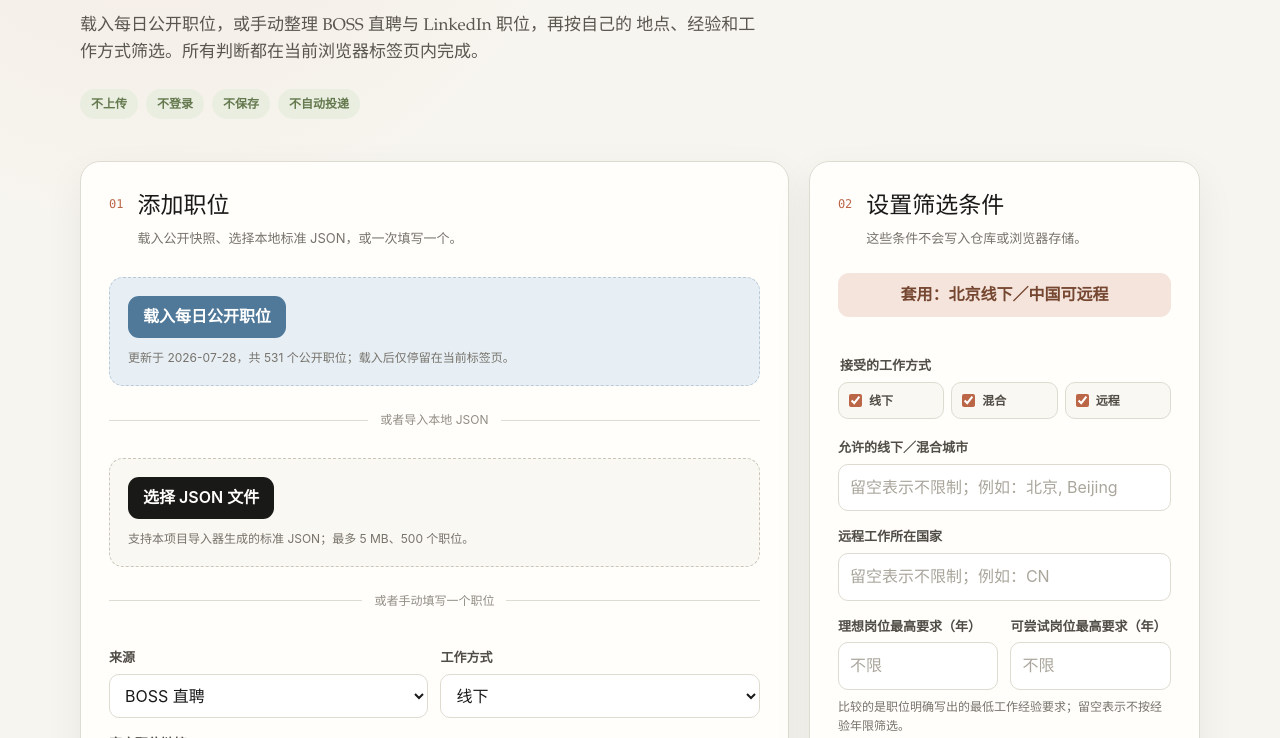
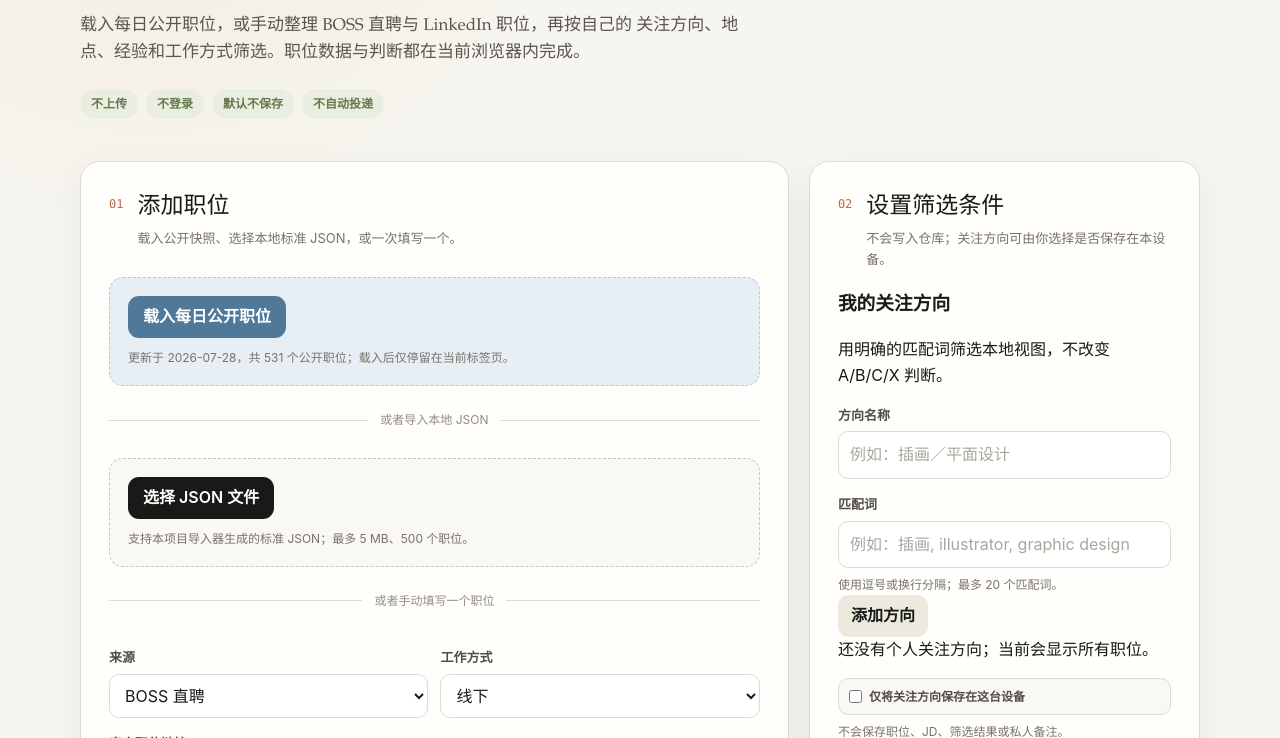
Before and after one commit to willwefind/dawn-job-radar, a plain HTML site: page docs/import.html in a window 1280 px wide. Shown: the part 214-952 px from the top of the page. Drawn offline with Linux system fonts and the light colour scheme.

Commit message:
Add personal focus direction controls

```diff
--- a/docs/import.html
+++ b/docs/import.html
@@ -26,12 +26,12 @@
         <h1 id="page-title">本地职位筛选</h1>
         <p class="hero-copy">
           载入每日公开职位，或手动整理 BOSS 直聘与 LinkedIn 职位，再按自己的
-          地点、经验和工作方式筛选。所有判断都在当前浏览器标签页内完成。
+          关注方向、地点、经验和工作方式筛选。职位数据与判断都在当前浏览器内完成。
         </p>
         <div class="privacy-strip" role="group" aria-label="隐私保证">
           <span>不上传</span>
           <span>不登录</span>
-          <span>不保存</span>
+          <span>默认不保存</span>
           <span>不自动投递</span>
         </div>
       </section>
@@ -233,9 +233,61 @@
             <span class="step">02</span>
             <div>
               <h2 id="preference-title">设置筛选条件</h2>
-              <p>这些条件不会写入仓库或浏览器存储。</p>
+              <p>不会写入仓库；关注方向可由你选择是否保存在本设备。</p>
             </div>
           </div>
+
+          <section class="focus-manager" aria-labelledby="focus-title">
+            <div class="focus-heading">
+              <div>
+                <h3 id="focus-title">我的关注方向</h3>
+                <p>用明确的匹配词筛选本地视图，不改变 A/B/C/X 判断。</p>
+              </div>
+            </div>
+
+            <form id="focus-form" class="focus-form" novalidate>
+              <label>
+                <span>方向名称</span>
+                <input
+                  id="focus-name"
+                  type="text"
+                  maxlength="60"
+                  placeholder="例如：插画／平面设计"
+                  autocomplete="off"
+                  required
+                >
+              </label>
+              <label>
+                <span>匹配词</span>
+                <input
+                  id="focus-keywords"
+                  type="text"
+                  maxlength="500"
+                  placeholder="例如：插画, illustrator, graphic design"
+                  autocomplete="off"
+                  required
+                >
+              </label>
+              <p class="field-note">使用逗号或换行分隔；最多 20 个匹配词。</p>
+              <div id="focus-error" class="message error" role="alert" hidden></div>
+              <button class="secondary-button focus-add-button" type="submit">
+                添加方向
+              </button>
+            </form>
+
+            <div id="focus-list" class="focus-list"></div>
+            <p id="focus-empty" class="focus-empty">
+              还没有个人关注方向；当前会显示所有职位。
+            </p>
+
+            <label class="check focus-save">
+              <input id="remember-focus" type="checkbox">
+              <span>仅将关注方向保存在这台设备</span>
+            </label>
+            <p id="focus-storage-note" class="field-note">
+              不会保存职位、JD、筛选结果或私人备注。
+            </p>
+          </section>
 
           <button id="beijing-preset" class="preset-button" type="button">
             套用：北京线下／中国可远程
@@ -366,14 +418,16 @@
         <div id="status-message" class="message" role="status" aria-live="polite" hidden></div>
         <div id="result-list" class="result-list"></div>
         <div id="empty-state" class="empty-state">
-          <p>职位会在这里显影。</p>
-          <span>先载入每日公开职位、选择本地 JSON，或手动添加一个职位。</span>
+          <p id="empty-title">职位会在这里显影。</p>
+          <span id="empty-copy">先载入每日公开职位、选择本地 JSON，或手动添加一个职位。</span>
         </div>
       </section>
     </main>
 
     <footer>
-      <p>数据仅停留在当前标签页；刷新或关闭后即消失。</p>
+      <p>
+        职位数据仅停留在当前标签页；只有关注方向可在你主动勾选后保存在本设备。
+      </p>
     </footer>
   </body>
 </html>
```
